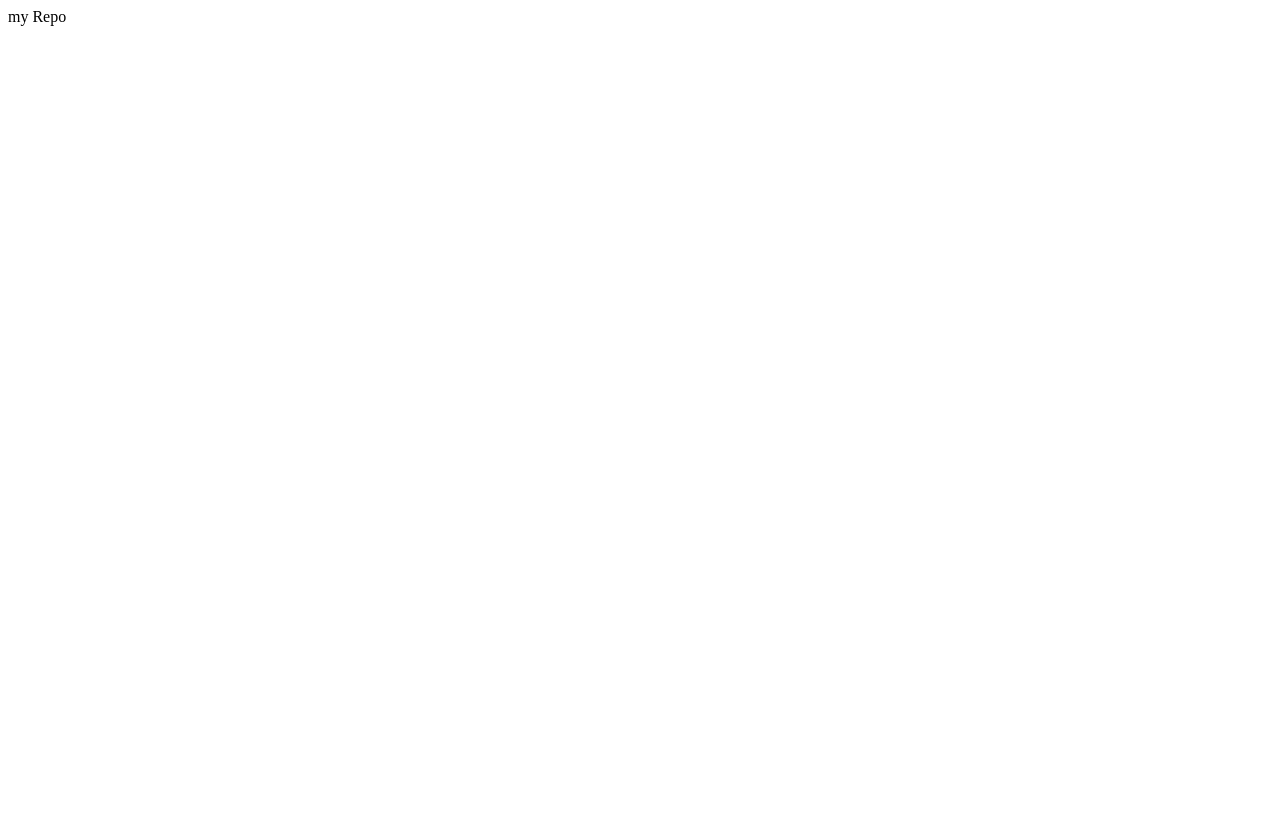
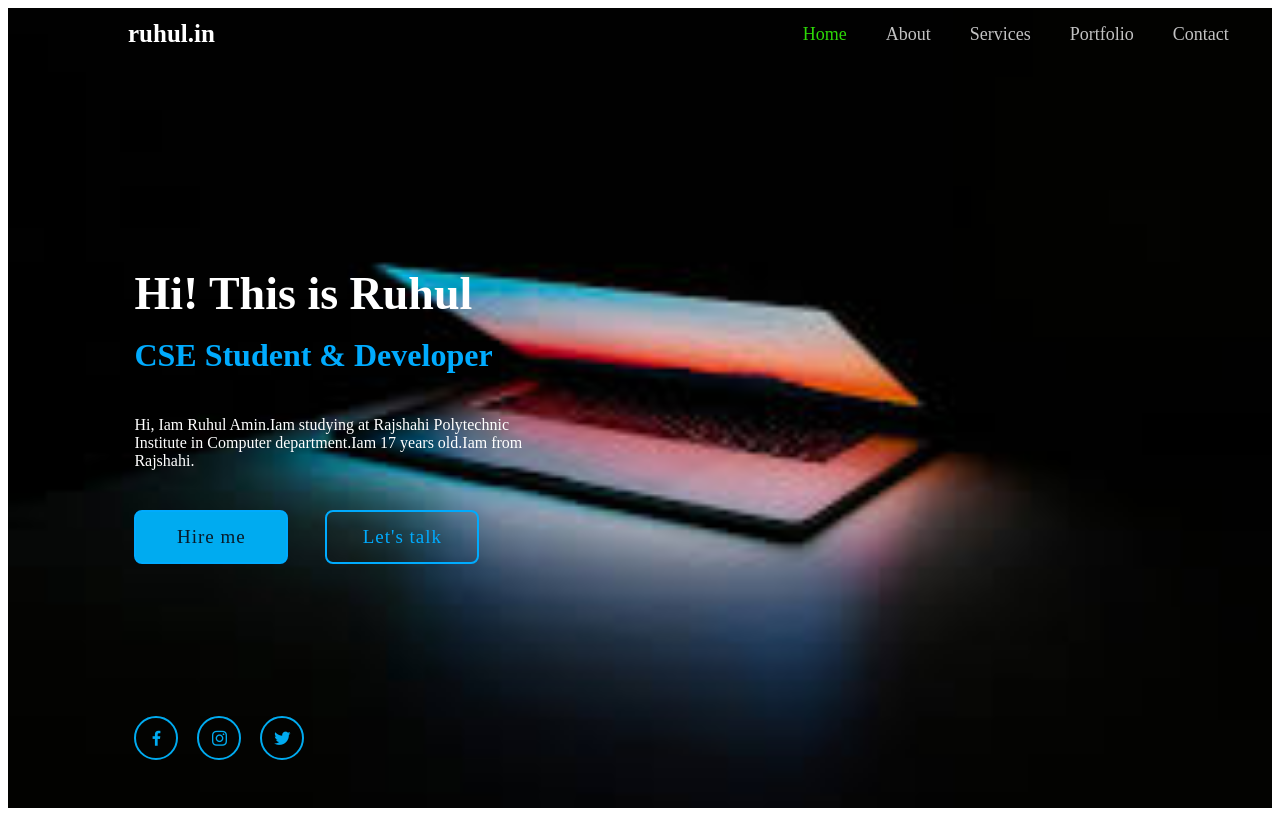
Before and after one commit to ruhul-amin777/localrepo, a plain HTML site: page index.html in a window 1280 px wide. Drawn offline with nearby package versions, Linux system fonts and the light colour scheme.

Commit message:
i am add html css file

```diff
--- a/index.html
+++ b/index.html
@@ -1 +1,45 @@
-<p>my Repo</p>
+<!DOCTYPE html>
+<html lang="en">
+<head>
+    <meta charset="UTF-8">
+    <meta http-equiv="X-UA-Compatible" content="IE=edge">
+    <meta name="viewport" content="width=
+, initial-scale=1.0">
+    <title>Document</title>
+    <link rel="stylesheet" href="style.css">
+    <link href='https://unpkg.com/boxicons@2.1.4/css/boxicons.min.css' rel='stylesheet'>
+</head>
+<body>
+
+
+    <header class="header">
+        <a href="#" class="logo">ruhul.in</a>
+
+        <nav class="navbar">
+            <a href="#" class="active">Home</a>
+            <a href="#">About</a>
+            <a href="#">Services</a>
+            <a href="#">Portfolio</a>
+            <a href="#">Contact</a>
+        </nav>
+    </header>
+
+    <section class="home">
+        <div class="home-content">
+            <h2>Hi! This is Ruhul</h2>
+            <h4 class="mahafuj">CSE Student & Developer</h4>
+            <p>Hi, Iam Ruhul Amin.Iam studying at
+                 Rajshahi Polytechnic Institute in Computer department.Iam 17 years old.Iam from Rajshahi.</p>
+            <div class="btn-box">
+                <a href="#">Hire me</a>
+                <a href="#">Let's talk</a>
+            </div>
+        </div>
+        <div class="home-sci">
+            <a href=#><i class='bx bxl-facebook'></i></a>
+            <a href=#><i class='bx bxl-instagram'></i></a>
+            <a href=#><i class='bx bxl-twitter'></i></a>
+        </div>
+    </section>
+</body>
+</html>
--- a/style.css
+++ b/style.css
@@ -1,3 +1,171 @@
-p{
-    color: brown;
+@import url('https://fonts.googleapis.com/css2?family=poppins:width@300;400;500;600;700;800;900&display=swap');
+
+{
+    margin: 0;
+    padding: 0;
+    box-sizing: border-box;
+    font-family: 'Poppins', sans-serif;
+
 }
+
+body{
+
+    color: #ffffff;
+}
+
+.header{
+    position: fixed;
+    top: 0;
+    left: 0;
+    width: 86%;
+    padding: 20px 10%;
+    background: transparent;
+    display: flex;
+    justify-content: space-between;
+    align-items: center;
+    z-index: 80;
+}
+.logo{
+    font-size: 25px;
+    color: #ffffff;
+    text-decoration: none;
+    font-weight: 600;
+}
+.navbar a{
+    font-size: 18px;
+    color: #c2c2c2;
+    text-decoration: none;
+    font-weight: 500;
+    margin-left: 35px;
+    transition: 1s;
+}
+.navbar a:hover,
+.navbar a.active {
+    color: #2dd807;
+
+}
+.home{
+
+    height: 100vh;
+    display: flex;
+    background: url(home.jpg) no-repeat;
+    background-size: cover;
+    background-position: center;
+    align-items: center;
+    align-items: bottom;
+    padding: 0 10%;
+}
+.home-content{
+
+    max-width: 430px;
+}
+.home-content h2{
+    font-size: 46px;
+    font-weight: 550;
+    line-height: 00;
+}
+.home-content h4{
+    font-size: 32px;
+    font-weight: 550;
+}
+.home-content p{
+    font-size: 16px;
+    margin: 20px 0 40px;
+
+}
+.home-content .btn-box{
+    display: flex;
+    justify-content: space-between;
+    width: 345px;
+    height: 50px;
+
+}
+.btn-box a {
+    position: relative;
+    display: inline-flex;
+    justify-content: center;
+    align-items: center;
+    width: 150px;
+    height: 100%;
+    background: #00abf0;
+    border: 2px solid #00abfe;
+    border-radius: 8px;
+    font-size: 19px;
+    color: #081b29;
+    text-decoration: none;
+    font-weight: 500;
+    letter-spacing: 1px;
+    z-index: 1;
+    overflow: hidden;
+}
+.mahafuj{
+    color: #00abfe;
+}
+
+.btn-box a:nth-child(2) {
+    background: transparent;
+    color: #00abfe;
+}
+.btn-box a:nth-child(2):hover{
+    color:#000000 ;
+}
+
+.btn-box a:nth-child(2)::before{
+    background:#00abfe ;
+}
+
+
+.btn-box a::before{
+    content:'';
+    position: absolute;
+    top: 0;
+    left: 0;
+    width: 0;
+    height: 100%;
+    background: rgb(255, 0, 0);
+    z-index: -1;
+    transition: .5s;
+}
+.btn-box a:hover::before{
+    width: 100%;
+}
+
+.home-sci{
+    position: absolute;
+    bottom: 40px;
+    width: 170px;
+
+    display: flex;
+    justify-content: space-between;
+}
+.home-sci a {
+    position: relative;
+    display: inline-flex;
+    justify-content: center;
+    align-items: center;
+    width: 40px;
+    height: 40px;
+    background: transparent;
+    border: 2px solid #00abf0;
+    border-radius: 50%;
+    font-size: 20px;
+    color: #00abf0;
+    text-decoration: none;
+    z-index: 1;
+    overflow: hidden;
+}
+.home-sci a::before {
+    content: '';
+    position: absolute;
+    top: 0;
+    left: 0;
+    width: 0;
+    height: 100%;
+    background: red;
+    z-index: -1;
+    transition: .5s;
+
+}
+.home-sci a:hover::before{
+    width: 100%;
+}
```
Also changed, not shown: home.jpg (added).
